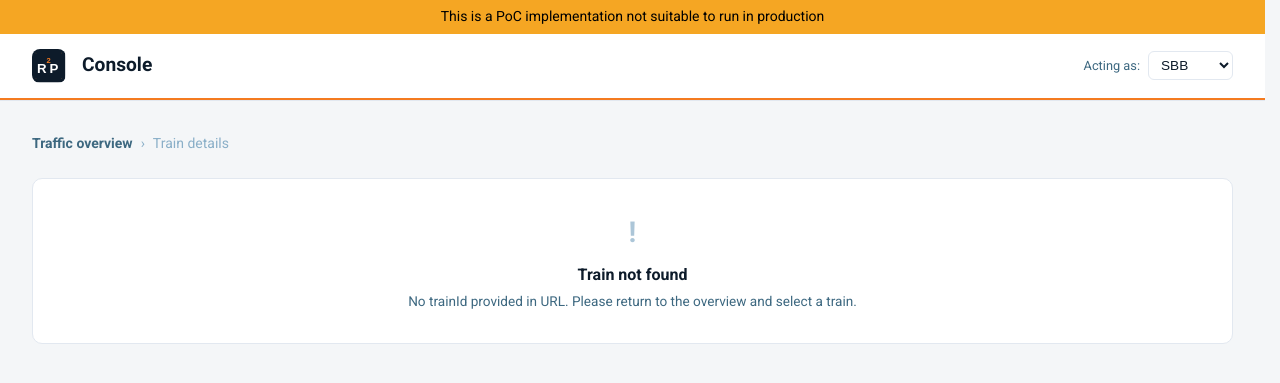
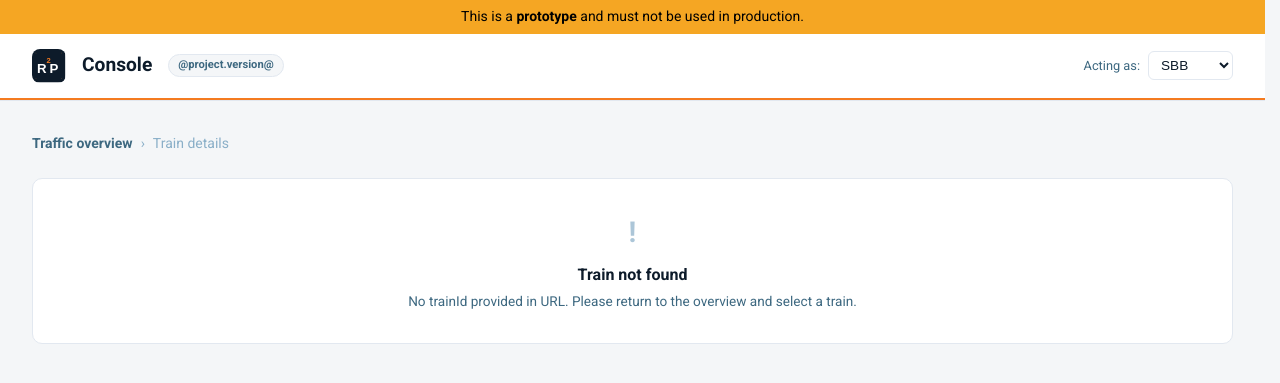
Before and after one commit to SchweizerischeBundesbahnen/r2p, a web app: page /details.html in a window 1280 px wide. Shown: the top 383 px of the page. Run offline with its HTML, style and script files only (its server is not run), Linux system fonts and the light colour scheme; data that the repository does not hold is empty; some of the project's set-up classes (security, data sources, template engines, error pages and the like) are left out, and stand-ins take their place; some libraries are stand-ins or nearby versions.

Commit message:
fix(ui): address Copilot review on details and train-version pages
Align the two static pages with index.html and docs/design-system.md:
- add the version pill (@project.version@) to the top bar
- mark the decorative error icon as aria-hidden="true"
- use the documented prototype banner markup with <strong> emphasis

Co-Authored-By: Claude Opus 4.8 (1M context) <noreply@anthropic.com>

```diff
--- a/src/main/resources/static/details.html
+++ b/src/main/resources/static/details.html
@@ -9,7 +9,7 @@
 </head>
 <body>
     <div class="poc-banner" role="note" aria-label="PoC warning">
-        This is a PoC implementation not suitable to run in production
+        <span>This is a <strong>prototype</strong> and must not be used in production.</span>
     </div>
 
     <div x-data="detailsApp()" x-init="init()">
@@ -20,6 +20,7 @@
                     <img src="/img/r2p-mark.svg" class="logo-tile" alt="R²P">
                     <span class="wordmark">Console</span>
                 </a>
+                <span class="version-pill">@project.version@</span>
                 <div class="topbar-spacer"></div>
                 <div class="topbar-right">
                     <!-- Temporary partner/token switcher (PoC only) -->
@@ -54,7 +55,7 @@
 
             <!-- Error State -->
             <div x-show="!loading && !!error" class="empty-state">
-                <div class="empty-state-icon">!</div>
+                <div class="empty-state-icon" aria-hidden="true">!</div>
                 <div class="empty-state-text">Train not found</div>
                 <div class="empty-state-subtext" x-text="error">The requested train could not be found. Please return to the overview.</div>
             </div>
--- a/src/main/resources/static/train-version.html
+++ b/src/main/resources/static/train-version.html
@@ -217,7 +217,7 @@
 </head>
 <body>
     <div class="poc-banner" role="note" aria-label="PoC warning">
-        This is a PoC implementation not suitable to run in production
+        <span>This is a <strong>prototype</strong> and must not be used in production.</span>
     </div>
 
     <div id="app-shell" x-data="trainVersionApp()" x-init="init()">
@@ -228,6 +228,7 @@
                     <img src="/img/r2p-mark.svg" class="logo-tile" alt="R²P">
                     <span class="wordmark">Console</span>
                 </a>
+                <span class="version-pill">@project.version@</span>
                 <div class="topbar-spacer"></div>
                 <div class="topbar-right">
                     <!-- Temporary partner/token switcher (PoC only) -->
@@ -263,7 +264,7 @@
 
             <!-- Error State -->
             <div x-show="!loading && !!error" class="empty-state">
-                <div class="empty-state-icon">!</div>
+                <div class="empty-state-icon" aria-hidden="true">!</div>
                 <div class="empty-state-text">Could not load train version</div>
                 <div class="empty-state-subtext" x-text="error"></div>
             </div>
```
